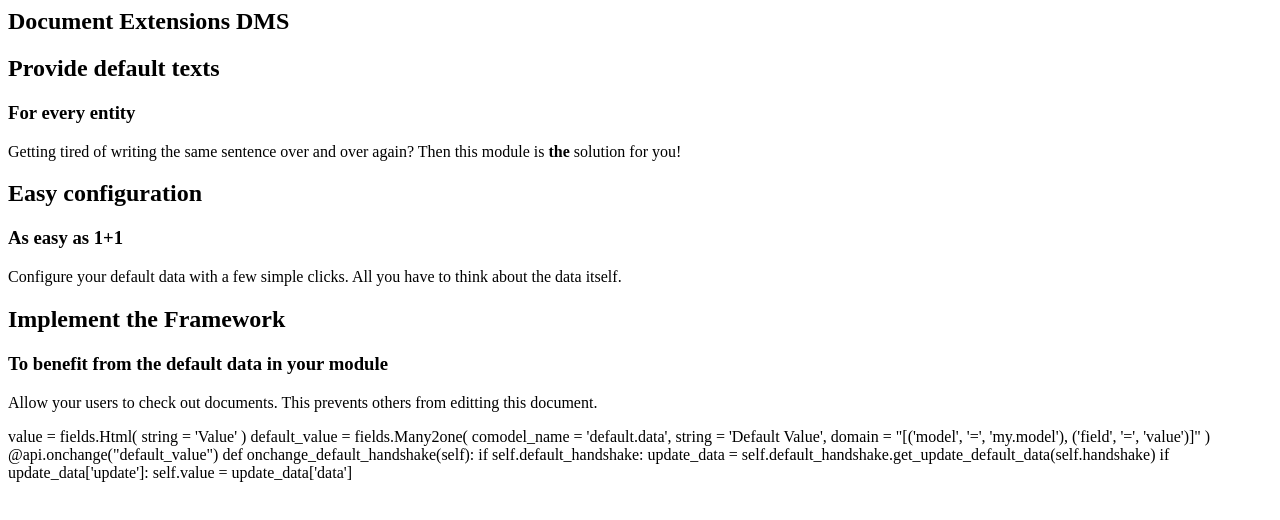
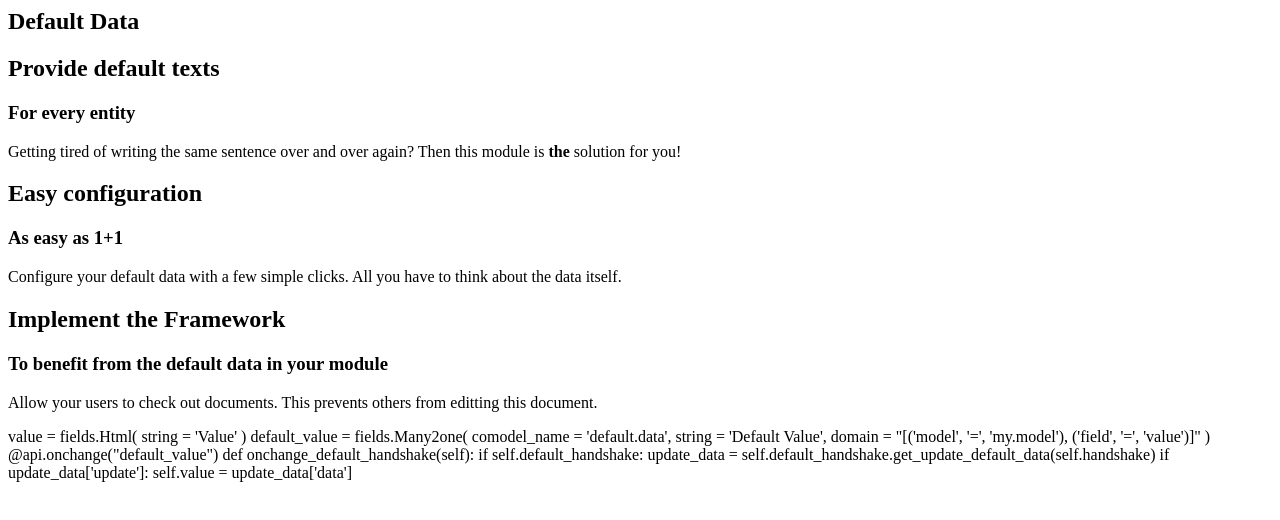
Before and after one commit to open2bizz/odoo-addons, a plain HTML site: page default_data/static/description/index.html in a window 1280 px wide. Drawn offline with Linux system fonts and the light colour scheme.

Commit message:
Update Tiltle

```diff
--- a/default_data/static/description/index.html
+++ b/default_data/static/description/index.html
@@ -1,6 +1,6 @@
 <section class="oe_container">
 	<div class="oe_row">
-		<h1 class="oe_slogan">Document Extensions DMS</h1>
+		<h1 class="oe_slogan">Default Data</h1>
 	</div>
 </section>
 
```
